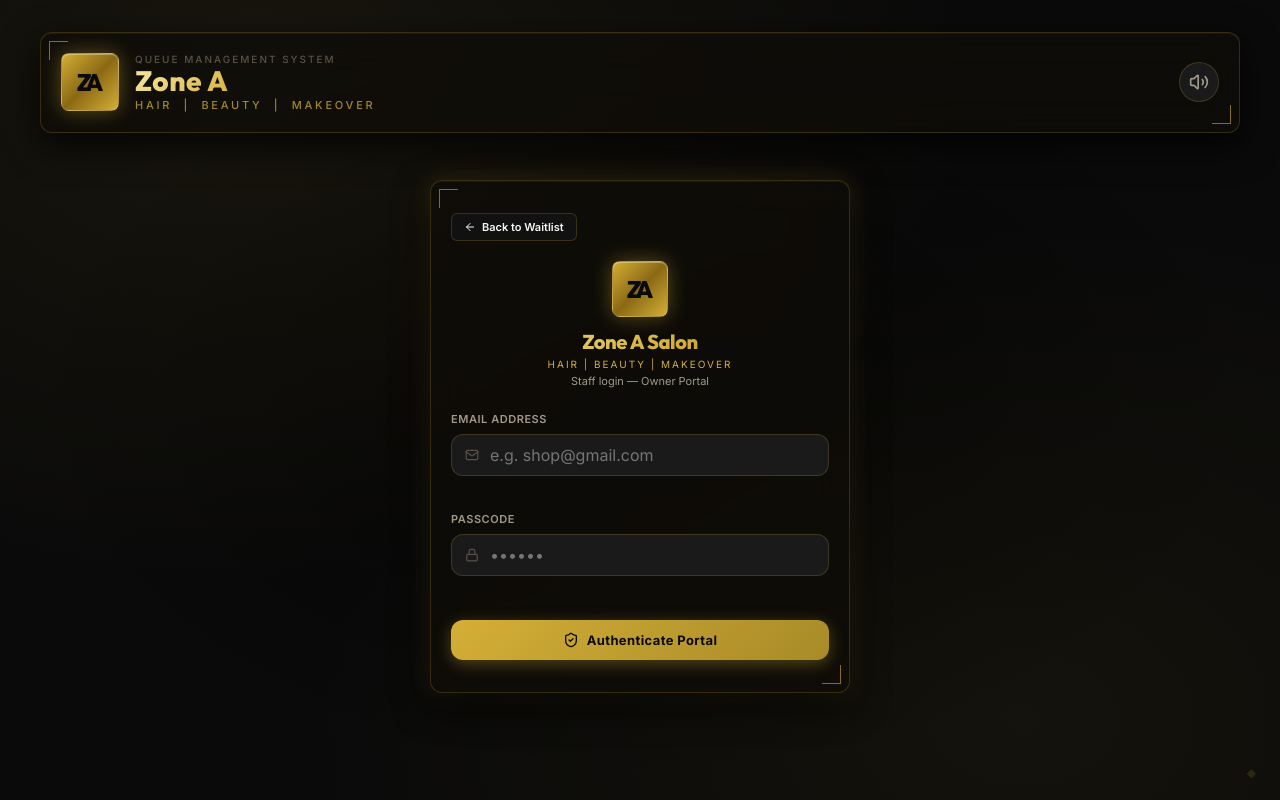
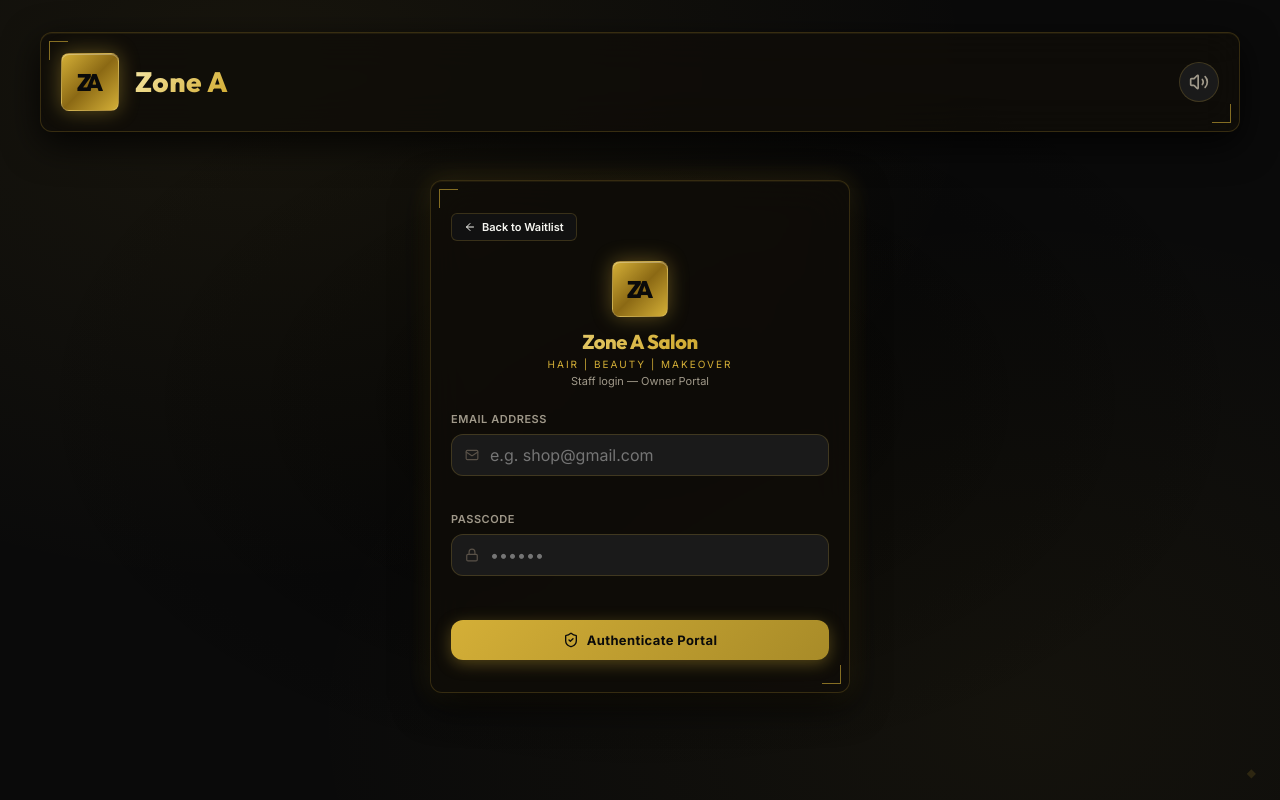
Before and after one commit to spiderhtthanos86/barbershop, a React (Vite) app: page / in a window 1280 px wide. Both pictures are taken after a click on the button "Staff Portal". Built offline with nearby package versions, Linux system fonts and the light colour scheme; no server answers; the database is empty.

Commit message:
fix: remove Queue Management System label and tagline from header

```diff
--- a/src/components/Header.jsx
+++ b/src/components/Header.jsx
@@ -21,9 +21,7 @@ export default function Header({
           <span className="za-logo-a">A</span>
         </div>
         <div className="header-title-area">
-          <span className="header-salon-label">Queue Management System</span>
           <h1 className="header-brand-name">Zone A <span className="header-brand-sub">Unisex Salon</span></h1>
-          <span className="header-tagline">Hair &nbsp;|&nbsp; Beauty &nbsp;|&nbsp; Makeover</span>
         </div>
       </div>
 
```
